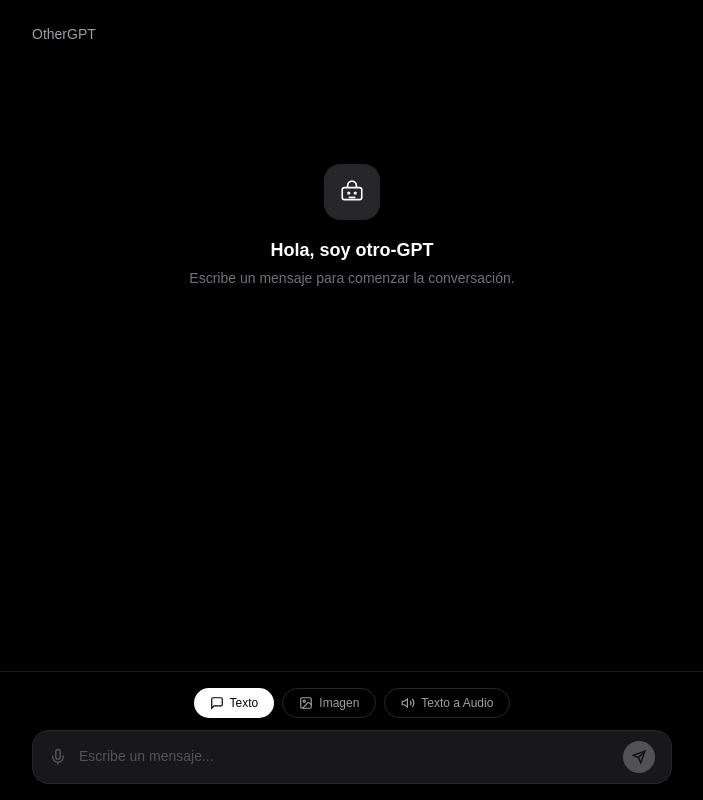
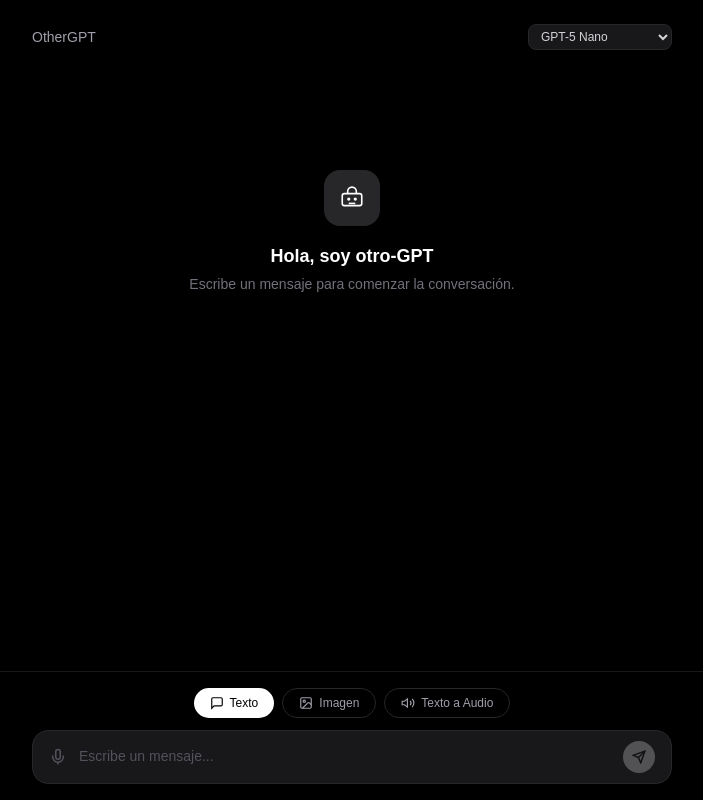
Before and after one commit to jcardonamde/connections-apis-llms, a Next.js app in the folder othergpt/othergpt/: page / in a window 1280 px wide. Shown: the whole page, without its empty margins (288-991 px from the left). Built offline with nearby package versions, Linux system fonts and the light colour scheme.

Commit message:
feat: enhance chat functionality with model selection and integrate Anthropic API

```diff
--- a/othergpt/othergpt/src/app/api/chat/route.ts
+++ b/othergpt/othergpt/src/app/api/chat/route.ts
@@ -1,27 +1,35 @@
 import OpenAI from "openai";
+import Anthropic from "@anthropic-ai/sdk";
 
-const client = new OpenAI();
+const openai = new OpenAI();
+const anthropic = new Anthropic();
 
 export async function POST(request: Request) {
   try {
-    const { messages } = await request.json();
+    const { messages, model = "gpt-5-nano" } = await request.json();
 
     const lastUserMessage = messages[messages.length - 1];
-    const content = lastUserMessage?.content;
-
-    if (!content) {
+    if (!lastUserMessage?.content) {
       return Response.json({ error: "No message provided" }, { status: 400 });
     }
 
-    const completion = await client.chat.completions.create({
-      model: "gpt-5-nano",
-      messages,
-    });
-
-    const assistantMessage = completion.choices[0].message;
-
-    return Response.json({ role: "assistant", content: assistantMessage.content });
+    if (model.startsWith("claude-")) {
+      const response = await anthropic.messages.create({
+        model,
+        max_tokens: 1024,
+        messages,
+      });
+      const block = response.content[0];
+      if (block.type !== "text") {
+        return Response.json({ error: "Unexpected response type" }, { status: 500 });
+      }
+      return Response.json({ role: "assistant", content: block.text });
+    } else {
+      const completion = await openai.chat.completions.create({ model, messages });
+      return Response.json({ role: "assistant", content: completion.choices[0].message.content });
+    }
   } catch (error) {
-    return Response.json({ error: "Failed to connect to the API" }, { status: 500 });
+    const message = error instanceof Error ? error.message : "Failed to connect to the API";
+    return Response.json({ error: message }, { status: 500 });
   }
 }
--- a/othergpt/othergpt/src/app/page.tsx
+++ b/othergpt/othergpt/src/app/page.tsx
@@ -59,8 +59,18 @@ const LOADING_LABELS: Record<Mode, string> = {
   audio: "Generando audio...",
 };
 
+const MODELS = [
+  { id: "gpt-5-nano",               label: "GPT-5 Nano",        provider: "OpenAI" },
+  { id: "gpt-4o-mini",              label: "GPT-4o Mini",       provider: "OpenAI" },
+  { id: "claude-haiku-4-5-20251001",label: "Claude Haiku 4.5",  provider: "Anthropic" },
+  { id: "claude-sonnet-5",          label: "Claude Sonnet 5",   provider: "Anthropic" },
+  { id: "claude-opus-4-8",          label: "Claude Opus 4",     provider: "Anthropic" },
+];
+
 export default function Home() {
   const [mode, setMode] = useState<Mode>("text");
+  const [model, setModel] = useState("gpt-5-nano");
+  const isAnthropic = model.startsWith("claude-");
   const [messages, setMessages] = useState<Message[]>([]);
   const [input, setInput] = useState("");
   const [loading, setLoading] = useState(false);
@@ -109,7 +119,7 @@ export default function Home() {
       const response = await fetch("/api/chat", {
         method: "POST",
         headers: { "Content-Type": "application/json" },
-        body: JSON.stringify({ messages: history }),
+        body: JSON.stringify({ messages: history, model }),
       });
       const data = await response.json();
       setLoading(false);
@@ -214,14 +224,38 @@ export default function Home() {
           {/* Header */}
           <div className="flex items-center justify-between mb-6 flex-shrink-0">
             <span className="text-sm font-medium text-zinc-400">OtherGPT</span>
+            <div className="flex items-center gap-3">
+              {mode === "text" && (
+                <select
+                  value={model}
+                  onChange={(e) => {
+                    const next = e.target.value;
+                    setModel(next);
+                    if (next.startsWith("claude-")) setMode("text");
+                  }}
+                  className="bg-zinc-900 border border-zinc-800 text-zinc-300 text-xs rounded-lg px-2 py-1 outline-none cursor-pointer hover:border-zinc-600 transition-colors"
+                >
+                  <optgroup label="OpenAI">
+                    {MODELS.filter((m) => m.provider === "OpenAI").map((m) => (
+                      <option key={m.id} value={m.id}>{m.label}</option>
+                    ))}
+                  </optgroup>
+                  <optgroup label="Anthropic">
+                    {MODELS.filter((m) => m.provider === "Anthropic").map((m) => (
+                      <option key={m.id} value={m.id}>{m.label}</option>
+                    ))}
+                  </optgroup>
+                </select>
+              )}
               {messages.length > 0 && (
                 <button
                   onClick={clearConversation}
                   className="text-xs text-zinc-600 hover:text-zinc-400 transition-colors"
                 >
-                Limpiar conversación
+                  Limpiar
                 </button>
               )}
+            </div>
           </div>
 
           {/* Messages */}
@@ -302,12 +336,18 @@ export default function Home() {
         <div className="max-w-2xl mx-auto px-4 py-4 space-y-3">
           {/* Mode selector */}
           <div className="flex justify-center gap-2">
-            {MODES.map(({ id, label, icon }) => (
+            {MODES.map(({ id, label, icon }) => {
+              const disabled = isAnthropic && id !== "text";
+              return (
                 <button
                   key={id}
-                onClick={() => setMode(id)}
+                  onClick={() => !disabled && setMode(id)}
+                  disabled={disabled}
+                  title={disabled ? "No disponible para modelos de Anthropic" : undefined}
                   className={`flex items-center gap-1.5 px-4 py-1.5 rounded-full text-xs font-medium transition-colors ${
-                  mode === id
+                    disabled
+                      ? "text-zinc-700 border border-zinc-900 cursor-not-allowed"
+                      : mode === id
                       ? "bg-white text-black"
                       : "text-zinc-400 border border-zinc-800 hover:border-zinc-600 hover:text-zinc-200"
                   }`}
@@ -315,7 +355,8 @@ export default function Home() {
                   {icon}
                   {label}
                 </button>
-            ))}
+              );
+            })}
           </div>
 
           {/* Input */}
```
Lines whose indentation alone changed are shown as unchanged.
